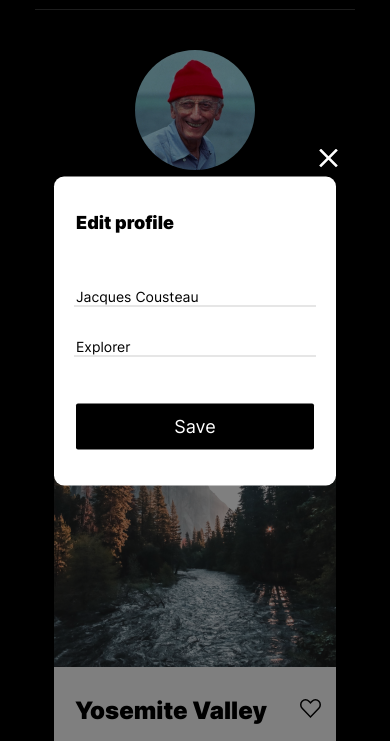
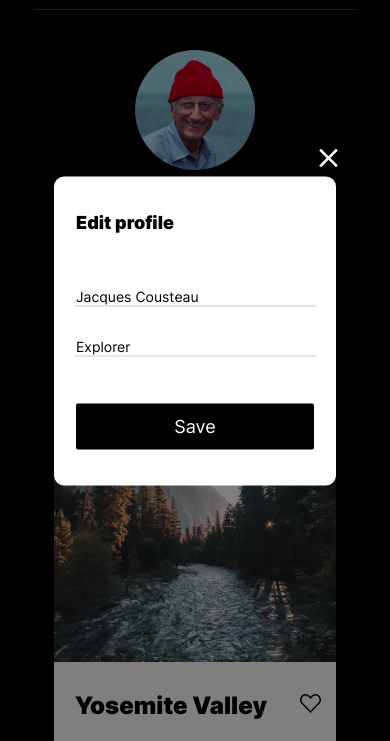
Before and after one commit to shauliperets/web_project_4, a plain HTML site: page index.html in a window 390 px wide. Both pictures are taken after a click on the button 298 px from the left and 304 px from the top of the page. Shown: the part 91-832 px from the top of the page. Drawn offline with Linux system fonts and the light colour scheme.

Commit message:
Fix: font-size & div container

```diff
--- a/blocks/popup.css
+++ b/blocks/popup.css
@@ -25,9 +25,7 @@
   display: block;
 }
 
-.popup__form {
-  display: flex;
-  flex-direction: column;
+.popup__container {
   position: relative;
   top: 50%;
   left: 50%;
@@ -36,6 +34,11 @@
   z-index: 1;
   background-color: white;
   border-radius: 10px;
+}
+
+.popup__form {
+  display: flex;
+  flex-direction: column;
 }
 
 .popup__title {
@@ -103,7 +106,7 @@
     line-height: 22px;
   }
 
-  .popup__form {
+  .popup__container {
     width: 282px;
   }
 
--- a/blocks/profile.css
+++ b/blocks/profile.css
@@ -151,6 +151,8 @@
     text-align: center;
     padding-bottom: 5px;
     width: 282px;
+    font-size: 14px;
+    line-height: 17px;
   }
 
   .profile__add-button {
--- a/index.html
+++ b/index.html
@@ -150,6 +150,7 @@
       <p class="footer__paragraph">© 2021 Around The U.S.</p>
     </footer>
     <div class="popup">
+      <div class="popup__container">
         <form class="popup__form">
           <button class="popup__close-button" type="button"></button>
           <h2 class="popup__title">Edit profile</h2>
@@ -168,6 +169,7 @@
           <button type="submit" class="popup__save-button">Save</button>
         </form>
       </div>
+    </div>
 
     <script src="./js/index.js"></script>
   </body>
```
Lines whose indentation alone changed are shown as unchanged.
